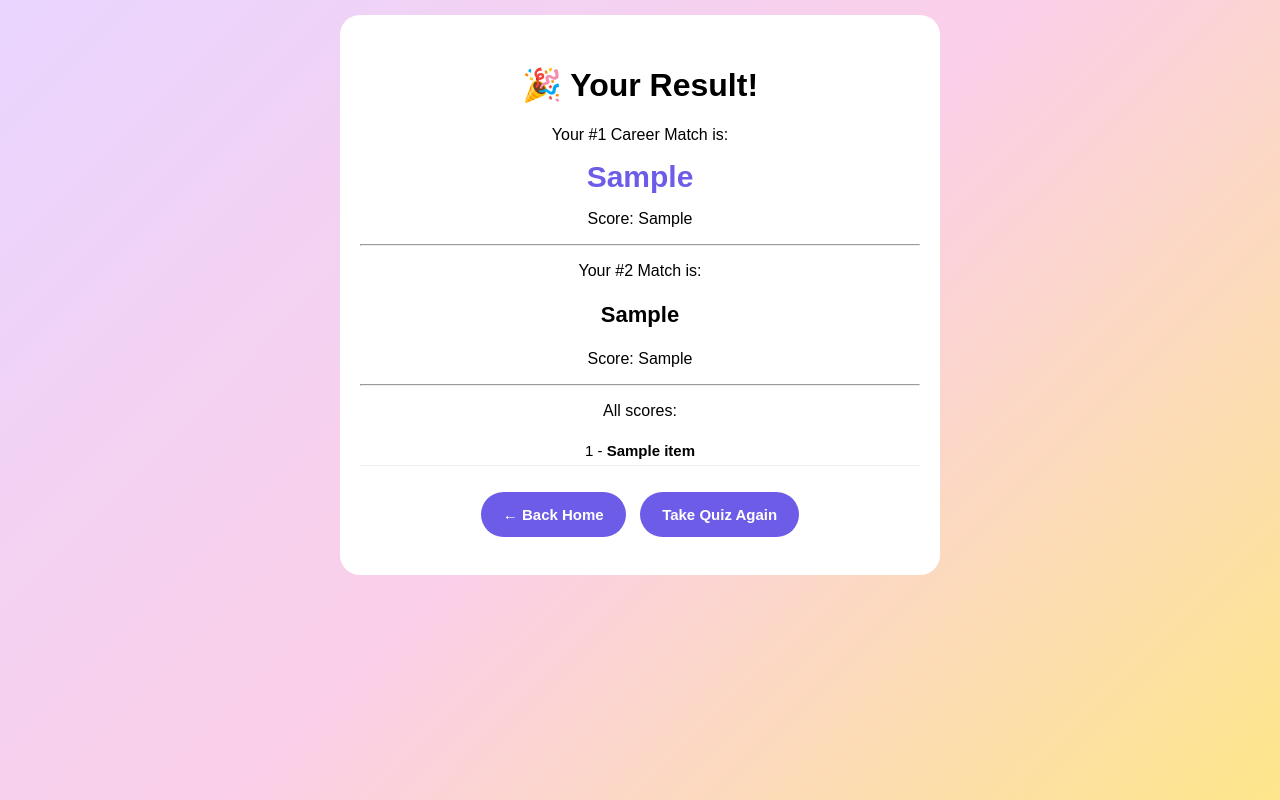
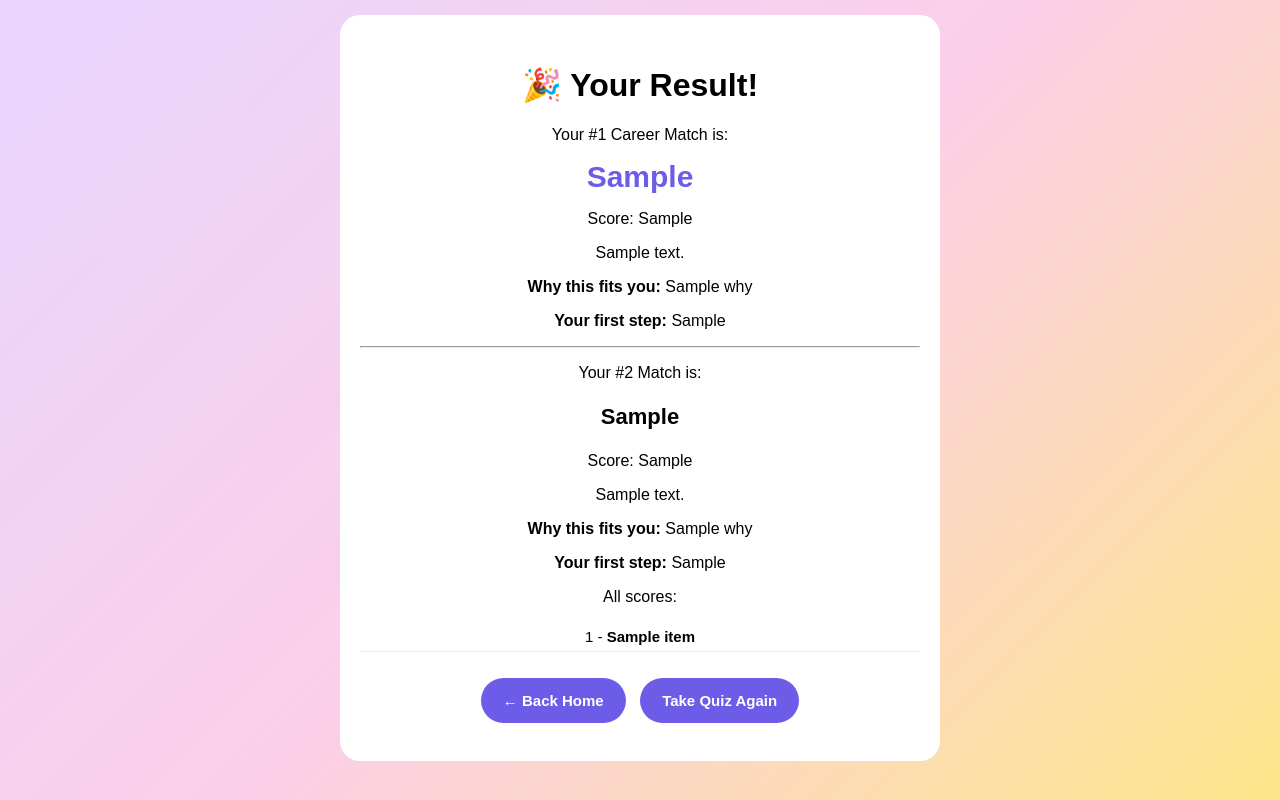
Before and after one commit to nathanieliseoluwa028-blip/CariAdvise, a Flask app: template templates/result.html in a window 1280 px wide. Run offline with Flask 3, Linux system fonts and the light colour scheme; the template is opened without the code that fills it: most values are stand-ins (such as "Sample title", 1, 10 or a date in 2020).

Commit message:
Add Top 2 why + First step and README

```diff
--- a/app.py
+++ b/app.py
@@ -4,11 +4,31 @@ import sqlite3, json
 app = Flask(__name__, template_folder='templates')
 
 CAREERS = {
-    "Software Developer": {"desc": "You love building things with logic and code.", "first_step": "Learn Python basics on freeCodeCamp and build a calculator app.", "emoji": "💻"},
-    "Data Analyst": {"desc": "You love finding patterns in numbers and facts.", "first_step": "Learn Excel + basic SQL, then make a chart from real data.", "emoji": "📊"},
-    "Creative Designer": {"desc": "You love colours, stories and making things look beautiful.", "first_step": "Learn Canva/Figma and redesign your favourite app homepage.", "emoji": "🎨"},
-    "Healthcare Professional": {"desc": "You love helping people and understanding how the body works.", "first_step": "Watch a first-aid course and volunteer at a school health drive.", "emoji": "🩺"},
-    "Business & Entrepreneur": {"desc": "You love leading, selling ideas and starting things.", "first_step": "Write a 1-page business plan for an idea you have and pitch it to a friend.", "emoji": "🚀"}
+    "Software Developer": {
+        "desc": "You love building things with logic and technology.",
+        "why": "Because you chose building games/apps, Maths/Computing, and solving puzzles alone.",
+        "first_step": "Start with Python on Codecademy or freeCodeCamp - build your first 'Hello World' app this week."
+    },
+    "Data Analyst": {
+        "desc": "You love finding patterns in numbers and data.",
+        "why": "Because you chose looking at stats, Maths/Statistics, and working with numbers.",
+        "first_step": "Start with Excel + Google Sheets, then learn Python and watch one beginner Data Analysis video."
+    },
+    "Creative Designer": {
+        "desc": "You love colours, stories and making things look beautiful.",
+        "why": "Because you chose drawing/editing videos, Art/Music, and working in a creative team.",
+        "first_step": "Download Canva or Figma and design one poster today - then try to copy your favourite Instagram design."
+    },
+    "Healthcare Professional": {
+        "desc": "You love helping people and caring for others.",
+        "why": "Because you chose helping friends feel better, Biology/Chemistry, and helping people.",
+        "first_step": "Start by watching one video on Human Biology and volunteering to help at school or in your community."
+    },
+    "Business & Entrepreneur": {
+        "desc": "You love leading, selling ideas and building a business.",
+        "why": "Because you chose selling/planning a small business, Economics/Business Studies, and leading others.",
+        "first_step": "Start by writing one small business idea in your notebook and watch one video on how to start a business in Nigeria."
+    }
 }
 
 QUESTIONS = [
@@ -103,7 +123,7 @@ def quiz():
         conn.execute("CREATE TABLE IF NOT EXISTS submissions (id INTEGER PRIMARY KEY AUTOINCREMENT, answers TEXT, result1 TEXT, result2 TEXT)")
         conn.execute("INSERT INTO submissions (answers, result1, result2) VALUES (?,?,?)", (json.dumps(answers), top1[0], top2[0]))
         conn.commit(); conn.close()
-        return render_template("result.html", top1=top1, top2=top2, info2=CAREERS[top2[0]], scores=ranked)
+        return render_template("result.html", top1=top1, top2=top2, scores=ranked, careers=CAREERS)
     return render_template("quiz.html", questions=QUESTIONS)
 
 if __name__ == "__main__":
--- a/templates/result.html
+++ b/templates/result.html
@@ -18,11 +18,16 @@ body { font-family: Arial; background: linear-gradient(135deg, #e9d5ff, #fbcfe8,
 <p>Your #1 Career Match is:</p>
 <p class="big">{{ top1[0] }}</p>
 <p>Score: {{ top1[1] }}</p>
+<p>{{ careers[top1[0]]['desc'] }}</p>
+<p><b>Why this fits you:</b> {{ careers[top1[0]]['why'] }}</p>
+<p><b>Your first step:</b> {{ careers[top1[0]]['first_step'] }}</p>
 <hr>
 <p>Your #2 Match is:</p>
 <p style="font-size:22px; font-weight:bold;">{{ top2[0] }}</p>
 <p>Score: {{ top2[1] }}</p>
-<hr>
+<p>{{ careers[top2[0]]['desc'] }}</p>
+<p><b>Why this fits you:</b> {{ careers[top2[0]]['why'] }}</p>
+<p><b>Your first step:</b> {{ careers[top2[0]]['first_step'] }}</p>
 <p>All scores:</p>
 {% for item in scores %}
 <div class="score-row">{{ item[0] }} - <b>{{ item[1] }}</b></div>
```
Also changed, not shown: README.md (added), cariadvise.db.
